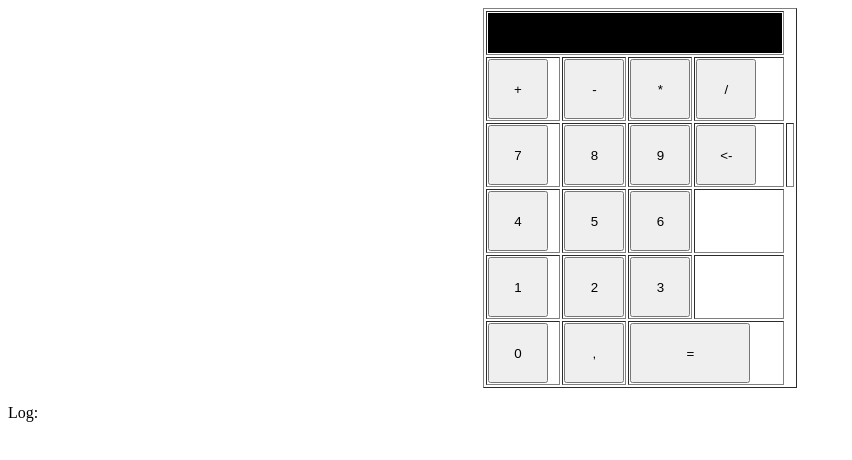
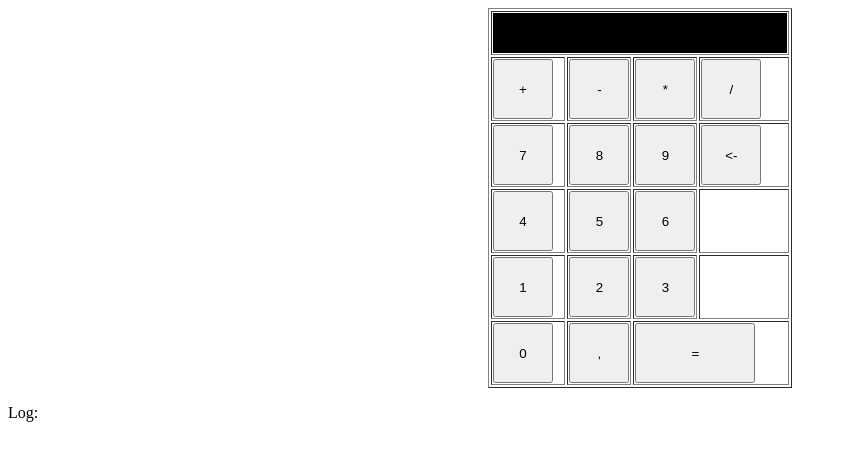
Before and after one commit to Juani050398/Calculadora-Expresiones, a plain HTML site: page index.html in a window 1280 px wide. Shown: the whole page, without its empty margins (0-852 px from the left). Drawn offline with Linux system fonts and the light colour scheme.

Commit message:
Boton extra eliminado

```diff
--- a/index.html
+++ b/index.html
@@ -57,7 +57,6 @@ table{
     <td><input name="num8" type="button" class="numero" id="num8" value="8"  onclick="agregarCaracter('8')"></td>
     <td><input name="num9" type="button" class="numero" id="num9" value="9"  onclick="agregarCaracter('9')"></td>
     <td><input name="num9" type="button" class="numero" id="num9" value="<-"  onclick="Borrar()"></td>
-    <td>&nbsp;</td>
   </tr>
   <tr>
     <td><input name="num4" type="button" class="numero" id="num4" value="4"  onclick="agregarCaracter('4')"></td>
```
